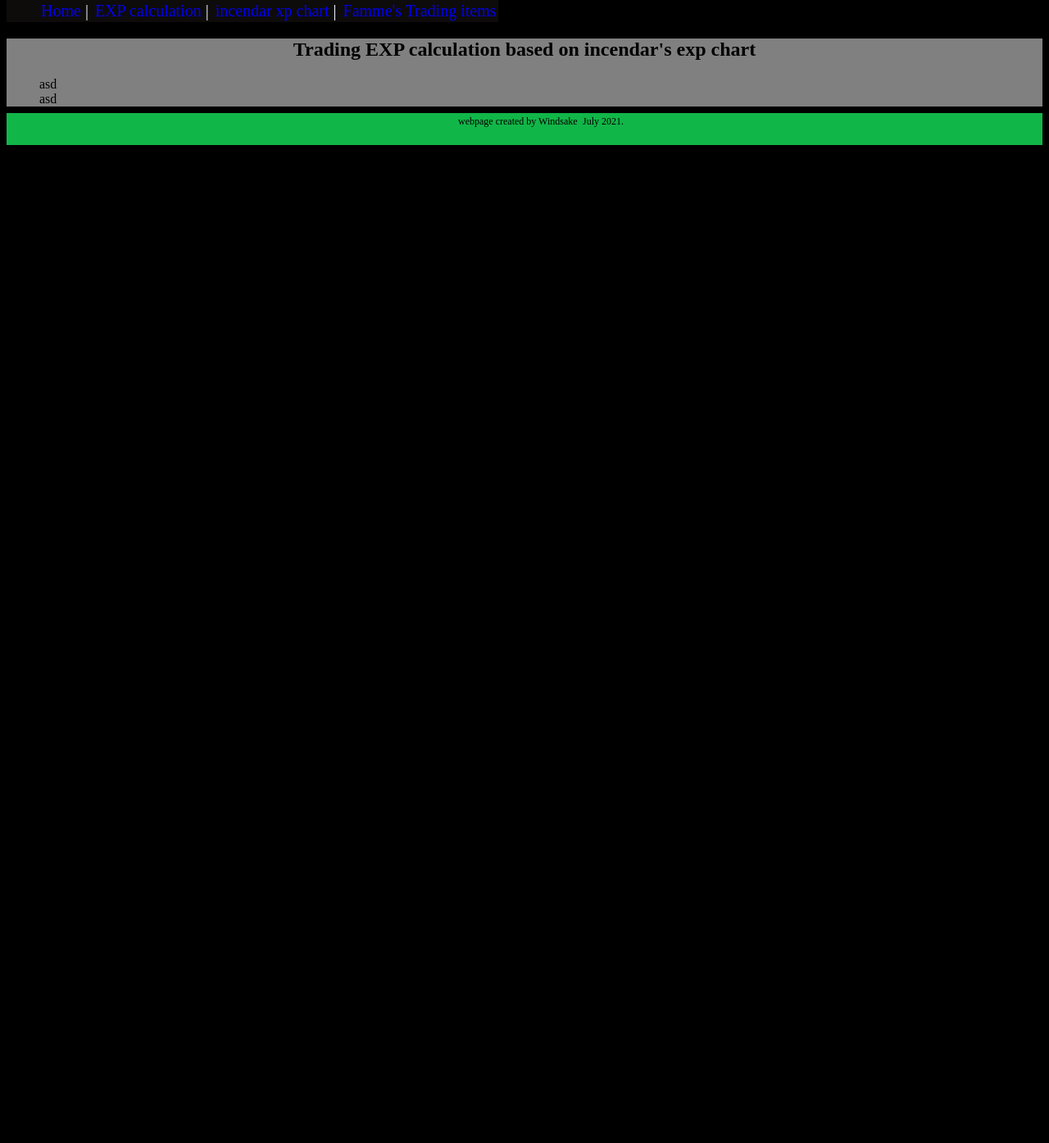
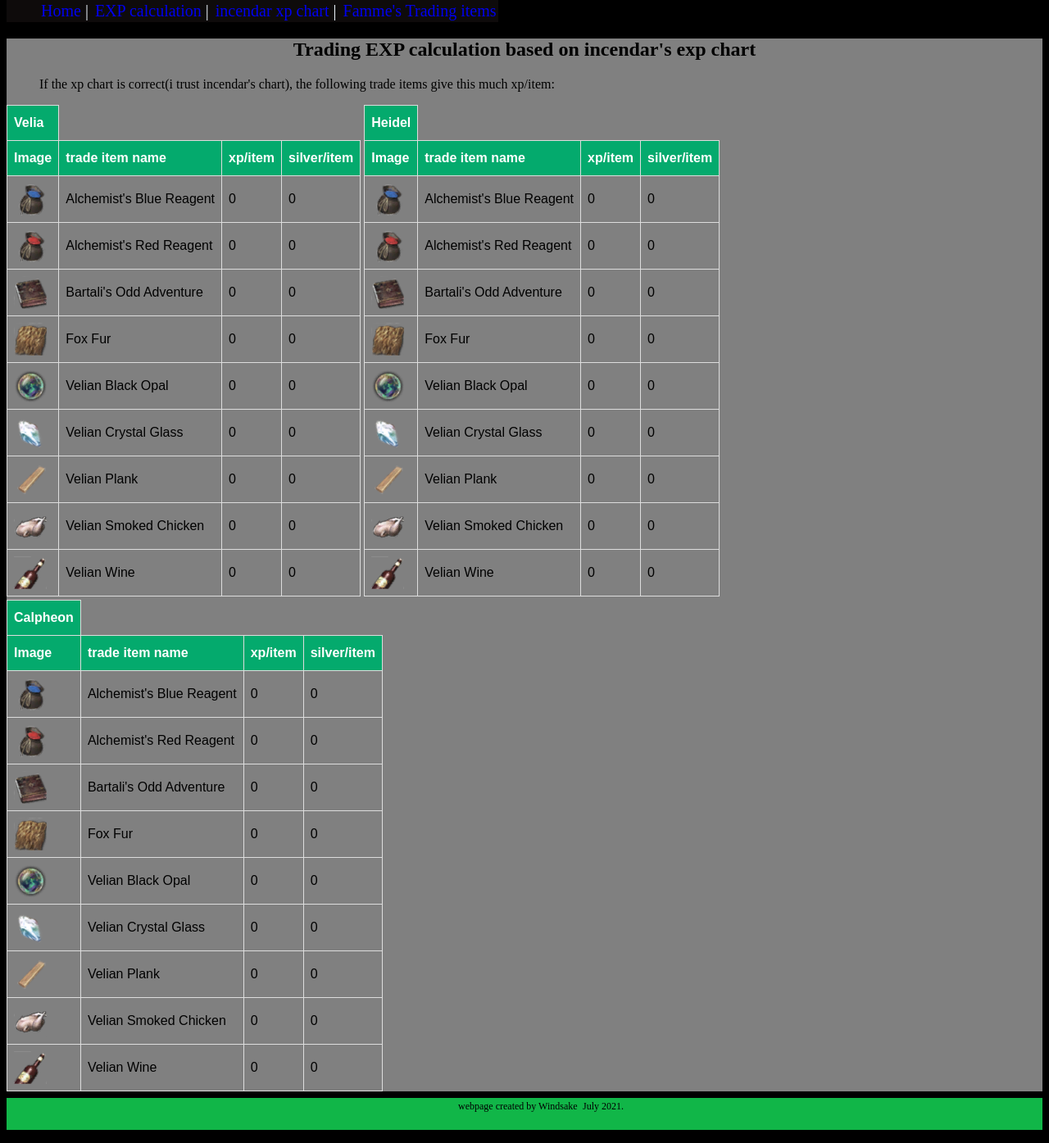
Before and after one commit to ghjbku/ghjbku.github.io, a PHP site: page /xp_calculation.html in a window 1280 px wide. Shown: the whole page at 82% size. Before the commit the page ends 177 px from the top, so only its background shows below. Run offline with PHP 8.4, Linux system fonts and the light colour scheme; some libraries are stand-ins or nearby versions.

Commit message:
added velia's table with image, frame for heidel and calph

```diff
--- a/index_style_for_chart.css
+++ b/index_style_for_chart.css
@@ -44,6 +44,27 @@ text-align: center;
 .desc li{
   display: block;
 }
+
+#trade_items {
+  font-family: Arial, Helvetica, sans-serif;
+  border-collapse: collapse;
+  display: inline-block;
+}
+
+#trade_items td, #trade_items th {
+  border: 1px solid #ddd;
+  padding: 8px;
+  width:fit-content;
+}
+#trade_items tr:hover {background-color: #ddd;}
+#trade_items th {
+  padding-top: 12px;
+  padding-bottom: 12px;
+  text-align: left;
+  background-color: #04AA6D;
+  color: white;
+}
+
 .footer_list{
     height: 5%;
     background-color: rgb(17, 182, 72);
--- a/xp_calculation.html
+++ b/xp_calculation.html
@@ -20,9 +20,201 @@
         <div class="page_main">
             <h2>Trading EXP calculation based on incendar's exp chart</h2>
             <ul class="desc">
-            <li>asd</li>
-            <li>asd</li>
+            <li>If the xp chart is correct(i trust incendar's chart), the following trade items give this much xp/item:</li>
             </ul>
+            <table id="trade_items">
+                <tr>
+                    <th>Velia</th>
+                </tr>
+                <tr>
+                  <th>Image</th>
+                  <th>trade item name</th>
+                  <th>xp/item</th>
+                  <th>silver/item</th>
+                </tr>
+                <tr>
+                    <td><img src="Images/alch_blue.png"></td>
+                    <td>Alchemist's Blue Reagent</td>
+                    <td>0</td>
+                    <td>0</td>
+                  </tr>
+                 <tr>
+                    <td><img src="Images/alch_red.png"></td>
+                    <td>Alchemist's Red Reagent</td>
+                    <td>0</td>
+                    <td>0</td>
+                  </tr>
+                  <tr>
+                    <td><img src="Images/bartali.png"></td>
+                    <td>Bartali's Odd Adventure</td>
+                    <td>0</td>
+                    <td>0</td>
+                  </tr>
+                <tr>
+                  <td><img src="Images/fox_fur.png"></td>
+                  <td>Fox Fur</td>
+                  <td>0</td>
+                  <td>0</td>
+                </tr>
+                  <tr>
+                    <td><img src="Images/velian_black_opal.png"></td>
+                    <td>Velian Black Opal</td>
+                    <td>0</td>
+                    <td>0</td>
+                  </tr>
+                  <tr>
+                    <td><img src="Images/velian_crystal.png"></td>
+                    <td>Velian Crystal Glass</td>
+                    <td>0</td>
+                    <td>0</td>
+                  </tr>
+                  <tr>
+                    <td><img src="Images/velian_plank.png"></td>
+                    <td>Velian Plank</td>
+                    <td>0</td>
+                    <td>0</td>
+                  </tr>
+                  <tr>
+                    <td><img src="Images/velian_chicken.png"></td>
+                    <td>Velian Smoked Chicken</td>
+                    <td>0</td>
+                    <td>0</td>
+                  </tr>
+                  <tr>
+                    <td><img src="Images/velian_wine.png"></td>
+                    <td>Velian Wine</td>
+                    <td>0</td>
+                    <td>0</td>
+                  </tr>
+              </table>
+
+              <table id="trade_items">
+                  <tr><th>Heidel</th></tr>
+                <tr>
+                  <th>Image</th>
+                  <th>trade item name</th>
+                  <th>xp/item</th>
+                  <th>silver/item</th>
+                </tr>
+                <tr>
+                    <td><img src="Images/alch_blue.png"></td>
+                    <td>Alchemist's Blue Reagent</td>
+                    <td>0</td>
+                    <td>0</td>
+                  </tr>
+                 <tr>
+                    <td><img src="Images/alch_red.png"></td>
+                    <td>Alchemist's Red Reagent</td>
+                    <td>0</td>
+                    <td>0</td>
+                  </tr>
+                  <tr>
+                    <td><img src="Images/bartali.png"></td>
+                    <td>Bartali's Odd Adventure</td>
+                    <td>0</td>
+                    <td>0</td>
+                  </tr>
+                <tr>
+                  <td><img src="Images/fox_fur.png"></td>
+                  <td>Fox Fur</td>
+                  <td>0</td>
+                  <td>0</td>
+                </tr>
+                  <tr>
+                    <td><img src="Images/velian_black_opal.png"></td>
+                    <td>Velian Black Opal</td>
+                    <td>0</td>
+                    <td>0</td>
+                  </tr>
+                  <tr>
+                    <td><img src="Images/velian_crystal.png"></td>
+                    <td>Velian Crystal Glass</td>
+                    <td>0</td>
+                    <td>0</td>
+                  </tr>
+                  <tr>
+                    <td><img src="Images/velian_plank.png"></td>
+                    <td>Velian Plank</td>
+                    <td>0</td>
+                    <td>0</td>
+                  </tr>
+                  <tr>
+                    <td><img src="Images/velian_chicken.png"></td>
+                    <td>Velian Smoked Chicken</td>
+                    <td>0</td>
+                    <td>0</td>
+                  </tr>
+                  <tr>
+                    <td><img src="Images/velian_wine.png"></td>
+                    <td>Velian Wine</td>
+                    <td>0</td>
+                    <td>0</td>
+                  </tr>
+              </table>
+
+              <table id="trade_items">
+                  <tr><th>Calpheon</th></tr>
+                <tr>
+                  <th>Image</th>
+                  <th>trade item name</th>
+                  <th>xp/item</th>
+                  <th>silver/item</th>
+                </tr>
+                <tr>
+                    <td><img src="Images/alch_blue.png"></td>
+                    <td>Alchemist's Blue Reagent</td>
+                    <td>0</td>
+                    <td>0</td>
+                  </tr>
+                 <tr>
+                    <td><img src="Images/alch_red.png"></td>
+                    <td>Alchemist's Red Reagent</td>
+                    <td>0</td>
+                    <td>0</td>
+                  </tr>
+                  <tr>
+                    <td><img src="Images/bartali.png"></td>
+                    <td>Bartali's Odd Adventure</td>
+                    <td>0</td>
+                    <td>0</td>
+                  </tr>
+                <tr>
+                  <td><img src="Images/fox_fur.png"></td>
+                  <td>Fox Fur</td>
+                  <td>0</td>
+                  <td>0</td>
+                </tr>
+                  <tr>
+                    <td><img src="Images/velian_black_opal.png"></td>
+                    <td>Velian Black Opal</td>
+                    <td>0</td>
+                    <td>0</td>
+                  </tr>
+                  <tr>
+                    <td><img src="Images/velian_crystal.png"></td>
+                    <td>Velian Crystal Glass</td>
+                    <td>0</td>
+                    <td>0</td>
+                  </tr>
+                  <tr>
+                    <td><img src="Images/velian_plank.png"></td>
+                    <td>Velian Plank</td>
+                    <td>0</td>
+                    <td>0</td>
+                  </tr>
+                  <tr>
+                    <td><img src="Images/velian_chicken.png"></td>
+                    <td>Velian Smoked Chicken</td>
+                    <td>0</td>
+                    <td>0</td>
+                  </tr>
+                  <tr>
+                    <td><img src="Images/velian_wine.png"></td>
+                    <td>Velian Wine</td>
+                    <td>0</td>
+                    <td>0</td>
+                  </tr>
+              </table>
         </div>
 
         <ul class = "footer_list">
```
Also changed, not shown: Images/alch_blue.png (added), Images/alch_red.png (added), Images/bartali.png (added), Images/fox_fur.png (added), Images/velian_black_opal.png (added), Images/velian_chicken.png (added), Images/velian_crystal.png (added), Images/velian_plank.png (added), Images/velian_wine.png (added).
